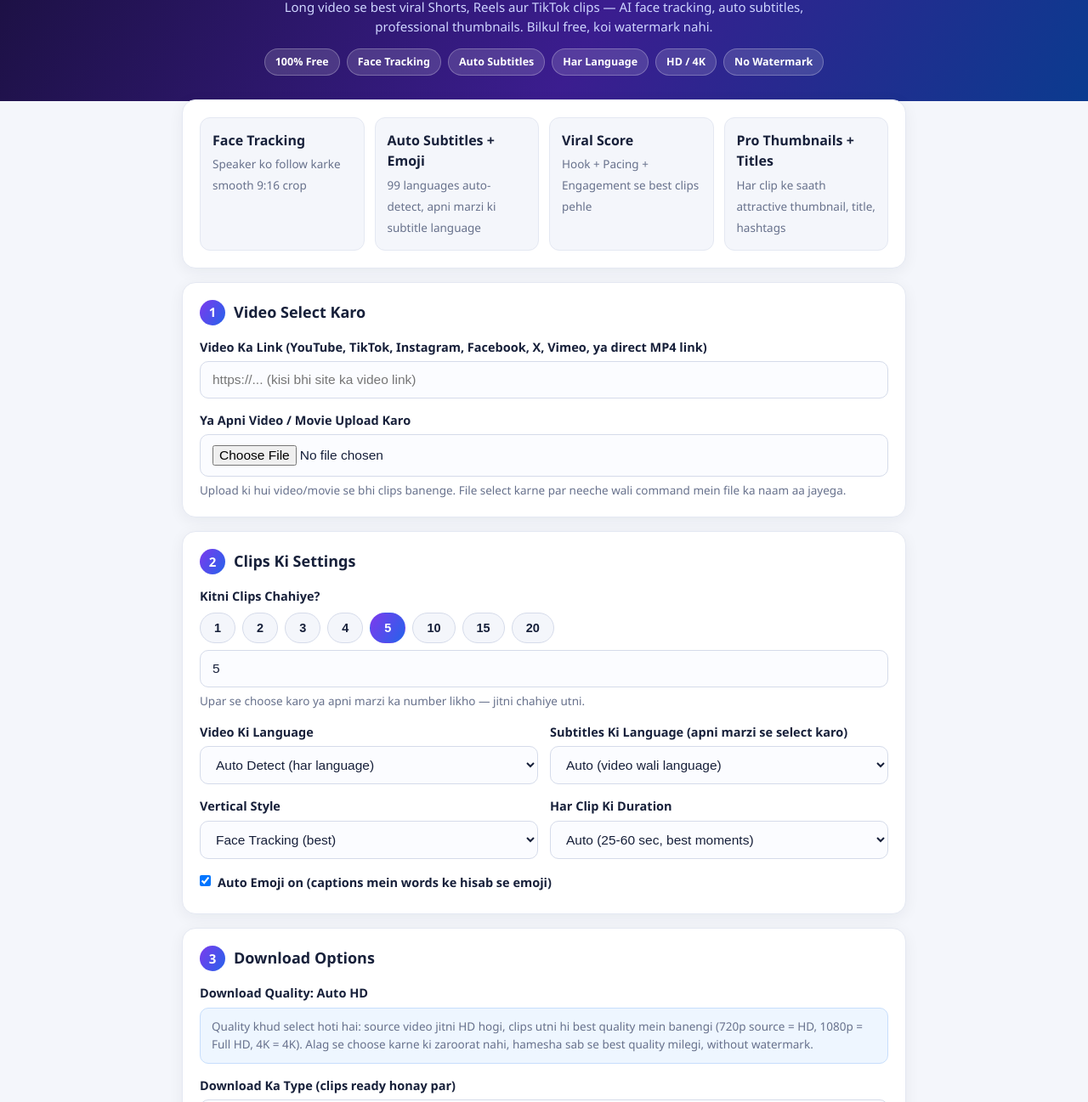
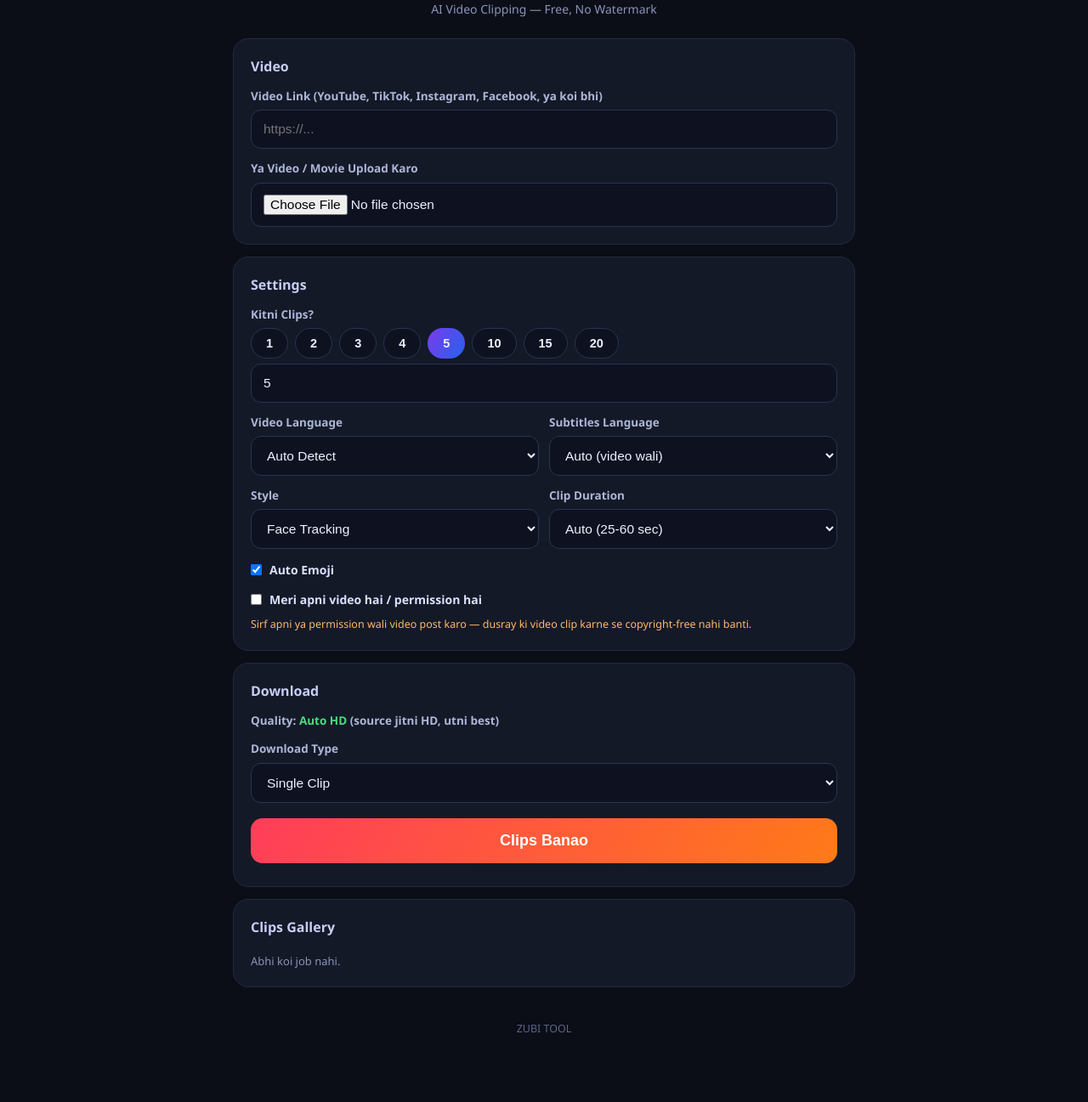
Before and after one commit to z-t00l/z-clipping-t, a plain HTML site: page web/index.html in a window 1280 px wide. Shown: the part 90-1387 px from the top of the page at 85% size. After the commit the page ends 1337 px from the top, so only its background shows below. Drawn offline with Linux system fonts and the light colour scheme.

Commit message:
Update web/index.html: clean dark UI

```diff
--- a/web/index.html
+++ b/web/index.html
@@ -3,75 +3,56 @@
 <head>
 <meta charset="utf-8">
 <meta name="viewport" content="width=device-width, initial-scale=1">
-<title>ZUBI TOOL — AI Video Clipping (Free)</title>
+<title>ZUBI TOOL — AI Video Clipping</title>
 <style>
   *{box-sizing:border-box;margin:0;padding:0}
-  body{font-family:'Segoe UI',system-ui,Arial,sans-serif;background:#f4f6fb;color:#17203a;line-height:1.55}
-  header{background:linear-gradient(120deg,#1b1040,#3b1d8f 55%,#0b3b8f);color:#fff;padding:26px 16px 30px;text-align:center}
-  header .logo{font-size:34px;font-weight:900;letter-spacing:1px}
-  header .logo span{color:#ffd60a}
-  header p{color:#cfd6ff;max-width:640px;margin:8px auto 0;font-size:15px}
-  .badges{display:flex;gap:8px;justify-content:center;flex-wrap:wrap;margin-top:14px}
-  .badges span{background:rgba(255,255,255,.14);border:1px solid rgba(255,255,255,.25);padding:5px 12px;border-radius:999px;font-size:12.5px;font-weight:600}
-  .wrap{max-width:880px;margin:-18px auto 40px;padding:0 14px}
-  .card{background:#fff;border:1px solid #e4e8f2;border-radius:16px;padding:20px;margin:16px 0;box-shadow:0 4px 18px rgba(23,32,58,.06)}
-  .step{display:flex;align-items:center;gap:10px;margin-bottom:14px}
-  .step .n{background:linear-gradient(120deg,#7c3aed,#2563eb);color:#fff;width:30px;height:30px;border-radius:50%;display:flex;align-items:center;justify-content:center;font-weight:800;font-size:15px;flex:none}
-  .step h2{font-size:18px}
-  label{display:block;margin:14px 0 6px;font-weight:650;font-size:14.5px}
-  input,select{width:100%;padding:12px 14px;border-radius:10px;border:1.5px solid #d5dbea;background:#fbfcff;color:#17203a;font-size:15.5px;outline:none}
+  body{font-family:'Segoe UI',system-ui,Arial,sans-serif;background:#0b0e17;color:#eef1ff;line-height:1.5}
+  header{padding:30px 16px 10px;text-align:center}
+  .logo{font-size:36px;font-weight:900;letter-spacing:1px}
+  .logo span{background:linear-gradient(90deg,#ff3d5a,#ff7a18);-webkit-background-clip:text;background-clip:text;color:transparent}
+  header p{color:#8b93b8;font-size:14px;margin-top:6px}
+  .wrap{max-width:760px;margin:14px auto 40px;padding:0 14px}
+  .card{background:#141927;border:1px solid #232a42;border-radius:18px;padding:20px;margin:14px 0}
+  .card h2{font-size:16px;margin-bottom:12px;color:#c7cdf5}
+  label{display:block;margin:13px 0 6px;font-weight:650;font-size:13.5px;color:#aeb6d8}
+  input,select{width:100%;padding:13px 14px;border-radius:12px;border:1.5px solid #2a3352;background:#0e1220;color:#eef1ff;font-size:15.5px;outline:none}
   input:focus,select:focus{border-color:#7c3aed}
-  .muted{color:#67718c;font-size:13.5px;margin-top:6px}
-  .chips{display:flex;gap:8px;flex-wrap:wrap;margin:8px 0}
-  .chip{padding:9px 16px;border-radius:999px;border:1.5px solid #d5dbea;background:#f4f6fb;color:#17203a;cursor:pointer;font-weight:650;font-size:14.5px}
-  .chip.active{background:linear-gradient(120deg,#7c3aed,#2563eb);border-color:transparent;color:#fff}
-  .row{display:grid;grid-template-columns:1fr 1fr;gap:14px}@media(max-width:640px){.row{grid-template-columns:1fr}}
-  .feat{display:grid;grid-template-columns:repeat(auto-fit,minmax(180px,1fr));gap:12px}
-  .feat div{background:#f4f6fb;border:1px solid #e4e8f2;border-radius:12px;padding:14px}
-  .feat b{display:block;margin-bottom:3px}
-  button.cta{width:100%;padding:16px;border:0;border-radius:14px;background:linear-gradient(120deg,#ff3d5a,#ff7a18);color:#fff;font-size:18px;font-weight:800;cursor:pointer;margin-top:18px;box-shadow:0 8px 20px rgba(255,61,90,.3)}
+  .chips{display:flex;gap:8px;flex-wrap:wrap;margin:6px 0}
+  .chip{padding:9px 17px;border-radius:999px;border:1.5px solid #2a3352;background:#0e1220;color:#eef1ff;cursor:pointer;font-weight:700;font-size:14.5px}
+  .chip.active{background:linear-gradient(120deg,#7c3aed,#2563eb);border-color:transparent}
+  .row{display:grid;grid-template-columns:1fr 1fr;gap:12px}@media(max-width:600px){.row{grid-template-columns:1fr}}
+  .check{display:flex;gap:9px;align-items:center;font-weight:600;font-size:14px;color:#dbe1ff;margin-top:14px}
+  .check input{width:auto}
+  button.cta{width:100%;padding:16px;border:0;border-radius:14px;background:linear-gradient(120deg,#ff3d5a,#ff7a18);color:#fff;font-size:18px;font-weight:800;cursor:pointer;margin-top:18px}
   button.cta:active{transform:scale(.99)}
-  code{background:#eef1f8;padding:3px 7px;border-radius:6px;word-break:break-all;font-size:13.5px}
-  .ok{color:#15803d;font-weight:700}
-  .warn{background:#fff7e6;border:1px solid #ffd88a;border-radius:12px;padding:12px 14px;margin-top:14px;font-size:13.5px;color:#7a5b00}
-  .check{display:flex;gap:8px;align-items:flex-start;font-weight:600;font-size:14.5px}
-  .check input{width:auto;margin-top:3px}
-  #progwrap{margin-top:16px;background:#f4f6fb;border:1px solid #e4e8f2;border-radius:12px;padding:14px}
-  #progbar-wrap{background:#e2e8f0;border-radius:99px;height:16px;overflow:hidden;margin-top:8px}
+  #progwrap{margin-top:16px;display:none}
+  #progbar-wrap{background:#232a42;border-radius:99px;height:15px;overflow:hidden;margin-top:7px}
   #progbar{background:linear-gradient(90deg,#7c3aed,#22c55e);height:100%;width:0%;transition:width .4s}
-  .jobcard{background:#f4f6fb;border:1px solid #e4e8f2;border-radius:12px;padding:13px}
-  footer{text-align:center;color:#67718c;font-size:13px;padding:0 16px 30px}
+  .muted{color:#8b93b8;font-size:13px;margin-top:7px}
+  .ok{color:#4ade80;font-weight:700}
+  .warn{color:#ffb86b;font-size:12.5px;margin-top:10px}
+  .jobcard{background:#0e1220;border:1px solid #232a42;border-radius:12px;padding:12px}
+  footer{text-align:center;color:#5b648a;font-size:12.5px;padding-bottom:26px}
 </style>
 </head>
 <body>
 <header>
   <div class="logo">ZUBI <span>TOOL</span></div>
-  <p>Long video se best viral Shorts, Reels aur TikTok clips — AI face tracking, auto subtitles, professional thumbnails. Bilkul free, koi watermark nahi.</p>
-  <div class="badges"><span>100% Free</span><span>Face Tracking</span><span>Auto Subtitles</span><span>Har Language</span><span>HD / 4K</span><span>No Watermark</span></div>
+  <p>AI Video Clipping — Free, No Watermark</p>
 </header>
 
 <div class="wrap">
   <section class="card">
-    <div class="feat">
-      <div><b>Face Tracking</b><span class="muted">Speaker ko follow karke smooth 9:16 crop</span></div>
-      <div><b>Auto Subtitles + Emoji</b><span class="muted">99 languages auto-detect, apni marzi ki subtitle language</span></div>
-      <div><b>Viral Score</b><span class="muted">Hook + Pacing + Engagement se best clips pehle</span></div>
-      <div><b>Pro Thumbnails + Titles</b><span class="muted">Har clip ke saath attractive thumbnail, title, hashtags</span></div>
-    </div>
+    <h2>Video</h2>
+    <label for="url">Video Link (YouTube, TikTok, Instagram, Facebook, ya koi bhi)</label>
+    <input id="url" placeholder="https://...">
+    <label for="upload">Ya Video / Movie Upload Karo</label>
+    <input id="upload" type="file" accept="video/*,.mkv,.mov,.webm">
   </section>
 
   <section class="card">
-    <div class="step"><div class="n">1</div><h2>Video Select Karo</h2></div>
-    <label for="url">Video Ka Link (YouTube, TikTok, Instagram, Facebook, X, Vimeo, ya direct MP4 link)</label>
-    <input id="url" placeholder="https://... (kisi bhi site ka video link)">
-    <label for="upload">Ya Apni Video / Movie Upload Karo</label>
-    <input id="upload" type="file" accept="video/*,.mkv,.mov,.webm">
-    <p class="muted">Upload ki hui video/movie se bhi clips banenge. File select karne par neeche wali command mein file ka naam aa jayega.</p>
-  </section>
-
-  <section class="card">
-    <div class="step"><div class="n">2</div><h2>Clips Ki Settings</h2></div>
-    <label>Kitni Clips Chahiye?</label>
+    <h2>Settings</h2>
+    <label>Kitni Clips?</label>
     <div class="chips" id="chips">
       <button type="button" class="chip" data-n="1">1</button>
       <button type="button" class="chip" data-n="2">2</button>
@@ -83,13 +64,11 @@
       <button type="button" class="chip" data-n="20">20</button>
     </div>
     <input id="clips" type="number" min="1" max="100" value="5" aria-label="Clips ki quantity">
-    <p class="muted">Upar se choose karo ya apni marzi ka number likho — jitni chahiye utni.</p>
-
     <div class="row">
       <div>
-        <label for="lang">Video Ki Language</label>
+        <label for="lang">Video Language</label>
         <select id="lang">
-          <option value="auto" selected>Auto Detect (har language)</option>
+          <option value="auto" selected>Auto Detect</option>
           <option value="ur">Urdu</option><option value="en">English</option>
           <option value="hi">Hindi</option><option value="ar">Arabic</option>
           <option value="es">Spanish</option><option value="fr">French</option>
@@ -99,10 +78,10 @@
         </select>
       </div>
       <div>
-        <label for="sublang">Subtitles Ki Language (apni marzi se select karo)</label>
+        <label for="sublang">Subtitles Language</label>
         <select id="sublang">
-          <option value="auto" selected>Auto (video wali language)</option>
-          <option value="none">Without Subtitles (koi subtitles nahi)</option>
+          <option value="auto" selected>Auto (video wali)</option>
+          <option value="none">Without Subtitles</option>
           <option value="en">English</option><option value="ur">Urdu</option>
           <option value="hi">Hindi</option><option value="ar">Arabic</option>
           <option value="es">Spanish</option><option value="fr">French</option>
@@ -116,16 +95,16 @@
     </div>
     <div class="row">
       <div>
-        <label for="fit">Vertical Style</label>
+        <label for="fit">Style</label>
         <select id="fit">
-          <option value="face" selected>Face Tracking (best)</option>
+          <option value="face" selected>Face Tracking</option>
           <option value="blur">Blur Background</option>
         </select>
       </div>
       <div>
-        <label for="duration">Har Clip Ki Duration</label>
+        <label for="duration">Clip Duration</label>
         <select id="duration">
-          <option value="auto" selected>Auto (25-60 sec, best moments)</option>
+          <option value="auto" selected>Auto (25-60 sec)</option>
           <option value="15">15 sec</option>
           <option value="30">30 sec</option>
           <option value="45">45 sec</option>
@@ -134,80 +113,58 @@
         </select>
       </div>
     </div>
-    <label class="check" style="margin-top:16px"><input type="checkbox" id="emoji" checked> Auto Emoji on (captions mein words ke hisab se emoji)</label>
+    <label class="check"><input type="checkbox" id="emoji" checked> Auto Emoji</label>
+    <label class="check"><input type="checkbox" id="own"> Meri apni video hai / permission hai</label>
+    <p class="warn">Sirf apni ya permission wali video post karo — dusray ki video clip karne se copyright-free nahi banti.</p>
   </section>
 
   <section class="card">
-    <div class="step"><div class="n">3</div><h2>Download Options</h2></div>
-    <label>Download Quality: Auto HD</label>
-    <p class="muted" style="background:#eef6ff;border:1px solid #c7defc;border-radius:10px;padding:11px 13px">Quality khud select hoti hai: source video jitni HD hogi, clips utni hi best quality mein banengi (720p source = HD, 1080p = Full HD, 4K = 4K). Alag se choose karne ki zaroorat nahi, hamesha sab se best quality milegi, without watermark.</p>
-    <label for="dltype">Download Ka Type (clips ready honay par)</label>
+    <h2>Download</h2>
+    <label>Quality: <b style="color:#4ade80">Auto HD</b> (source jitni HD, utni best)</label>
+    <label for="dltype">Download Type</label>
     <select id="dltype">
-      <option value="single" selected>Single Clip Download (har clip alag, har quality)</option>
-      <option value="all">All Clips — 1 Click Mein Sab</option>
-      <option value="zip">All Clips — ZIP File Mein</option>
+      <option value="single" selected>Single Clip</option>
+      <option value="all">All Clips — 1 Click</option>
+      <option value="zip">All Clips — ZIP</option>
     </select>
-    <p class="muted">Har clip ke saath best attractive thumbnail aur best title + hashtags + caption milta hai. Zyada clips hon to ZIP sab se asaan hai: <code>all_clips.zip</code> mein saari clips, thumbnails aur titles ek saath.</p>
-
-    <label class="check" style="margin-top:16px"><input type="checkbox" id="own"> Ye meri apni video hai ya mere paas permission hai</label>
-    <div class="warn">Copyright: Dusray ki copyrighted video ko clip, caption ya face-track karne se wo copyright-free NAHI banti. Sirf apni, Creative Commons, public domain, ya permission wali video post karo, warna Content ID / strike ka risk hai.</div>
-
-    <button class="cta" id="go">Clips Banao — Free</button>
-
-    <div id="progwrap" style="display:none">
+    <button class="cta" id="go">Clips Banao</button>
+    <div id="progwrap">
       <div style="display:flex;justify-content:space-between;font-size:13.5px;font-weight:650"><span id="progstage">Processing...</span><span id="progpct">0%</span></div>
       <div id="progbar-wrap"><div id="progbar"></div></div>
       <p class="muted" id="progleft">100% baqi hai</p>
     </div>
-    <p class="muted">Jab clips GitHub Actions par banti hain to wahan live <b>PROGRESS %</b> line chalti hai: kitna % done hua aur kitna baqi hai, har clip ke saath. Clips ready honay par output mein <b>gallery.html</b> bhi banti hai jahan saari clips play aur download ho sakti hain.</p>
     <p id="out" class="muted"></p>
-    <p class="muted">Ye page GitHub Pages par free host hoti hai. Asli processing GitHub Actions (free) par hoti hai: repo mein <b>Actions → Make Clips (Free) → Run workflow</b> mein yehi link, clips quantity aur language dalo, clips artifact mein download ho jayengi. APK bhi <b>Actions → Build APK</b> se free banta hai.</p>
   </section>
 
   <section class="card">
-    <div class="step"><div class="n">4</div><h2>Clips Gallery</h2></div>
-    <p class="muted">Tumhari saved jobs yahan gallery ki tarah dikhti hain. Asli clips ready honay par har job ki <b>gallery.html</b> mein saari clips thumbnail, title, viral score aur download buttons ke saath milti hain: single clip, all clips 1 click, aur ZIP.</p>
-    <div id="gallery" style="display:grid;grid-template-columns:repeat(auto-fill,minmax(200px,1fr));gap:12px;margin-top:12px"></div>
-  </section>
-
-  <section class="card">
-    <h3 style="font-size:16px;margin-bottom:8px">Command (computer par chalane ke liye)</h3>
-    <p><code id="cmd">python clipper.py --url "..." --clips 5 --language auto --fit face</code></p>
+    <h2>Clips Gallery</h2>
+    <div id="gallery" style="display:grid;grid-template-columns:repeat(auto-fill,minmax(200px,1fr));gap:12px"></div>
   </section>
 </div>
-<footer>ZUBI TOOL — Free AI Video Clipping | GitHub par chalta hai, paisay nahi lagtay</footer>
+<footer>ZUBI TOOL</footer>
 
 <script>
   const chips=[...document.querySelectorAll('.chip')], clips=document.getElementById('clips');
-  chips.forEach(c=>c.onclick=()=>{chips.forEach(x=>x.classList.remove('active'));c.classList.add('active');clips.value=c.dataset.n;update();});
-  clips.oninput=()=>{chips.forEach(x=>x.classList.toggle('active',x.dataset.n===clips.value));update();};
+  chips.forEach(c=>c.onclick=()=>{chips.forEach(x=>x.classList.remove('active'));c.classList.add('active');clips.value=c.dataset.n;});
+  clips.oninput=()=>{chips.forEach(x=>x.classList.toggle('active',x.dataset.n===clips.value));};
   const url=document.getElementById('url'), lang=document.getElementById('lang'), fit=document.getElementById('fit'), sublang=document.getElementById('sublang'), duration=document.getElementById('duration'), upload=document.getElementById('upload');
-  [url,lang,fit,sublang,duration].forEach(e=>e.oninput=update); upload.onchange=update;
-  function update(){
-    const qs='auto';
-    const dur=duration.value==='auto'?'':` --duration ${duration.value}`;
-    const src=upload.files.length?`--file "${upload.files[0].name}"`:`--url "${url.value||'...'}"`;
-    document.getElementById('cmd').textContent=`python clipper.py ${src} --clips ${clips.value||5} --language ${lang.value} --subtitle-language ${sublang.value} --fit ${fit.value}${dur} --qualities ${qs}`;
-  }
   function renderGallery(){
     const jobs=JSON.parse(localStorage.getItem('clipJobs')||'[]');
     const g=document.getElementById('gallery'); if(!g) return;
-    g.innerHTML=jobs.length? jobs.map((j,i)=>`<div class="jobcard"><div style="font-weight:700">Job ${jobs.length-i}: ${j.clips} clips</div><div style="color:#67718c;font-size:12px;word-break:break-all">${(j.file||j.url||'').slice(0,60)}</div><div style="color:#2563eb;font-size:12px">Duration: ${j.duration||'auto'}s | Subtitles: ${j.subtitle_language} | Download: ${j.download_type||'single'}</div><div style="color:#67718c;font-size:11px">${new Date(j.at).toLocaleString()}</div></div>`).join('') : '<p class="muted">Abhi koi job nahi. Upar se pehli job banao.</p>';
+    g.innerHTML=jobs.length? jobs.map((j,i)=>`<div class="jobcard"><div style="font-weight:700">Job ${jobs.length-i}: ${j.clips} clips</div><div style="color:#8b93b8;font-size:12px;word-break:break-all">${(j.file||j.url||'').slice(0,50)}</div><div style="color:#7dd3fc;font-size:12px">${j.duration||'auto'}s | ${j.subtitle_language} | ${j.download_type||'single'}</div><div style="color:#8b93b8;font-size:11px">${new Date(j.at).toLocaleString()}</div></div>`).join('') : '<p class="muted">Abhi koi job nahi.</p>';
   }
   document.getElementById('go').onclick=()=>{
-    if(!url.value.trim() && !upload.files.length){document.getElementById('out').textContent='Pehle video link dalo ya video/movie file upload karo.';return;}
+    if(!url.value.trim() && !upload.files.length){document.getElementById('out').textContent='Pehle video link dalo ya file upload karo.';return;}
     const job={url:url.value,file:upload.files.length?upload.files[0].name:null,clips:+clips.value||5,duration:duration.value,download_type:document.getElementById('dltype').value,language:lang.value,subtitle_language:sublang.value,subtitles:sublang.value!=='none',fit:fit.value,qualities:['auto'],own:document.getElementById('own').checked,emoji:document.getElementById('emoji').checked,watermark:false,at:new Date().toISOString()};
     const jobs=JSON.parse(localStorage.getItem('clipJobs')||'[]'); jobs.unshift(job); localStorage.setItem('clipJobs',JSON.stringify(jobs));
     const pw=document.getElementById('progwrap'), pb=document.getElementById('progbar'), pp=document.getElementById('progpct'), ps=document.getElementById('progstage'), pl=document.getElementById('progleft');
     pw.style.display='block';
-    const stages=[[15,'Link check ho raha hai'],[35,'Settings save ho rahi hain'],[60,'Command tayyar ho rahi hai'],[85,'Gallery mein job add ho rahi hai'],[100,'Job ready! GitHub Actions par PROGRESS % live chalegi']];
+    const stages=[[15,'Link check...'],[35,'Settings save...'],[60,'Job tayyar...'],[85,'Gallery update...'],[100,'Ready!']];
     let si=0;
     const timer=setInterval(()=>{ if(si>=stages.length){clearInterval(timer); renderGallery(); return;} const [pct,txt]=stages[si++]; pb.style.width=pct+'%'; pp.textContent=pct+'%'; ps.textContent=txt; pl.textContent=(100-pct)+'% baqi hai'; },450);
-    document.getElementById('out').innerHTML=`<span class="ok">Job save ho gayi:</span> ${job.clips} clips, language=${job.language}, subtitles=${job.subtitle_language}, style=${job.fit}, qualities=Auto HD (source jitni HD, utni best) (without watermark). Ab GitHub repo mein Actions → Make Clips (Free) mein yehi details dal kar Run karo, ya ye job Muse mein Jaan ko bhej do, wo clips bana dega.`;
-    update();
+    document.getElementById('out').innerHTML=`<span class="ok">Job ready:</span> ${job.clips} clips, Auto HD quality. GitHub Actions → Make Clips (Free) mein Run karo, ya Jaan ko bhej do.`;
   };
   renderGallery();
-  update();
 </script>
 </body>
 </html>
```
